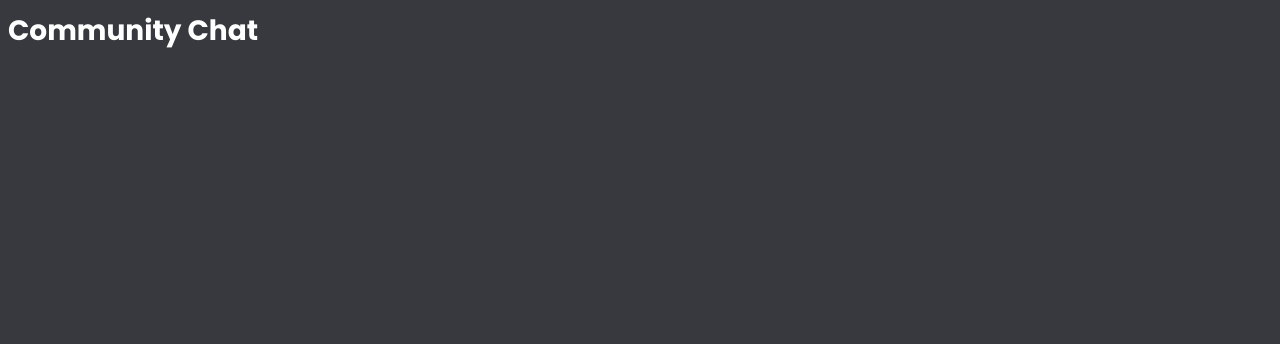
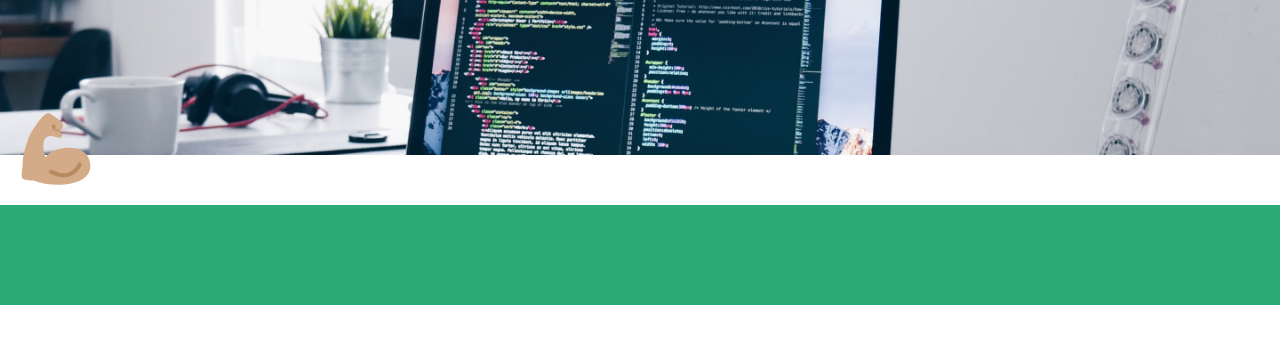
Before and after one commit to heraldofortuna/notas-componentes, a plain HTML site: page index.html in a window 1280 px wide. Drawn offline with Linux system fonts and the light colour scheme.

Commit message:
El header está completado

```diff
--- /dev/null
+++ b/css/header.css
@@ -0,0 +1,18 @@
+.header {
+  height: 155px;
+  margin: 0 0 50px 0;
+
+  background-image: url("../images/header-image.png");
+  background-position: center;
+  background-size: cover;
+
+  position: relative;
+}
+
+.header img {
+  width: 72px;
+
+  position: absolute;
+  left: 20px;
+  bottom: -30px;
+}
--- a/css/index.css
+++ b/css/index.css
@@ -1,3 +1,4 @@
+@import url("./header.css");
 
 :root {
   --black: #202225;
@@ -14,8 +15,8 @@
   --black-2: #292b2f;
   --purple: #414672;
   --grey-2: #b9bbbe;
-  --headline1: 600 1.75rem/normal Poppins;
-  --headline2: 600 1.5rem/normal Poppins;
+  --headline1: 600 1.75rem / normal Poppins;
+  --headline2: 600 1.5rem / normal Poppins;
   --headline3: 600 1.25rem/1.375rem Poppins;
   --button: 400 0.875rem/1rem Poppins;
   --body1-regular: 400 1rem/1.5rem Poppins;
@@ -28,6 +29,18 @@
 
 body {
   color: var(--white);
-  background-color: var(--bg);
   font: var(--body2-regular);
 }
+
+* {
+  padding: 0;
+  margin: 0;
+  box-sizing: border-box;
+}
+
+.main {
+  width: 100%;
+  height: 100px;
+
+  background-color: #2bac76;
+}
--- a/index.html
+++ b/index.html
@@ -1,16 +1,27 @@
 <!DOCTYPE html>
 <html lang="en">
-<head>
-  <meta charset="UTF-8">
-  <meta http-equiv="X-UA-Compatible" content="IE=edge">
-  <meta name="viewport" content="width=device-width, initial-scale=1.0">
-  <link rel="preconnect" href="https://fonts.googleapis.com">
-  <link rel="preconnect" href="https://fonts.gstatic.com" crossorigin>
-  <link href="https://fonts.googleapis.com/css2?family=Poppins:wght@400;600;700&display=swap" rel="stylesheet">
-  <link rel="stylesheet" href="./css/index.css">
-  <title>Community Chat</title>
-</head>
-<body>
-  <h1>Community Chat</h1>
-</body>
+  <head>
+    <meta charset="UTF-8" />
+    <meta http-equiv="X-UA-Compatible" content="IE=edge" />
+    <meta name="viewport" content="width=device-width, initial-scale=1.0" />
+    <link rel="preconnect" href="https://fonts.googleapis.com" />
+    <link rel="preconnect" href="https://fonts.gstatic.com" crossorigin />
+    <link
+      href="https://fonts.googleapis.com/css2?family=Poppins:wght@400;600;700&display=swap"
+      rel="stylesheet"
+    />
+    <link rel="stylesheet" href="./css/index.css" />
+    <title>Reto de componentes</title>
+  </head>
+  <body>
+    <header class="header">
+      <img
+        src="./icons/arm.svg"
+        alt="Ícono de un brazo musculoso ubicado en el header"
+        title="Ícono de un brazo musculoso ubicado en el header"
+      />
+    </header>
+
+    <main class="main"></main>
+  </body>
 </html>
```
Also changed, not shown: icons/arm.svg (added), images/header-image.png (added).
